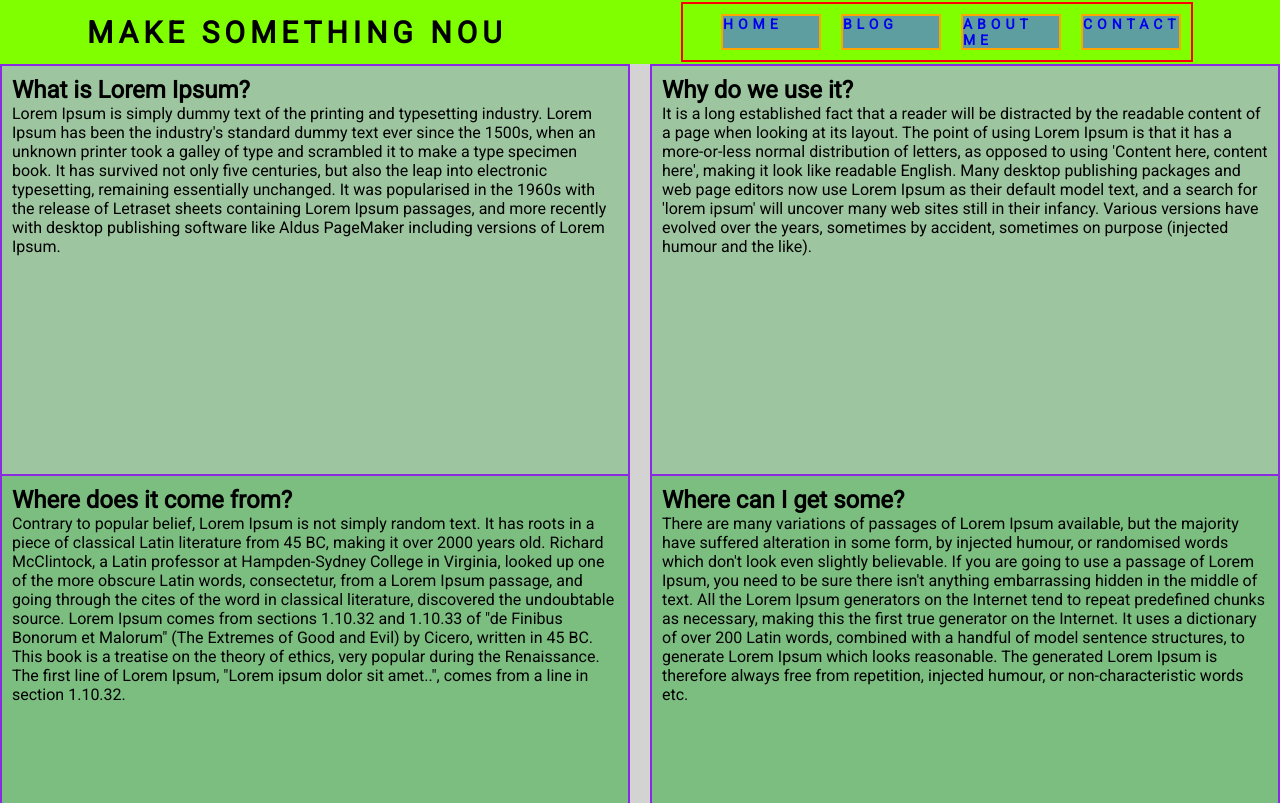
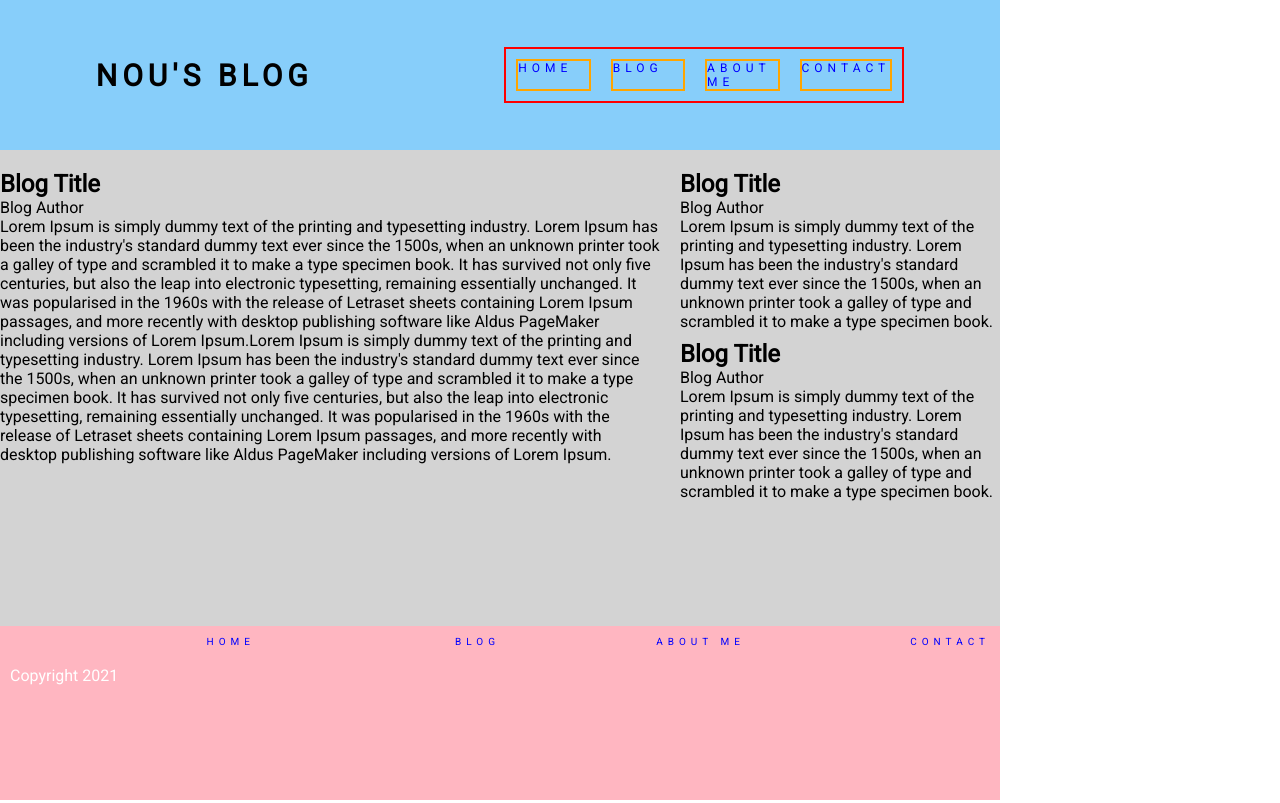
Before and after one commit to thaon14/UdacityProjects, a plain HTML site: page Blog/index.html in a window 1280 px wide. Shown: the top 803 px of the page. Drawn offline with Linux system fonts and the light colour scheme.

Commit message:
Update
Revised grid

```diff
--- a/Blog/css/styles.css
+++ b/Blog/css/styles.css
@@ -7,17 +7,24 @@
 body {
     font-family: 'Roboto', sans-serif;
     background: white;
+    width: auto;
 }
 
 .logo {
 
 }
 
+a:link {
+    color: blue;
+    text-decoration: none;
+}
+
 nav {
+    grid-area: header;
     display: flex;
     justify-content: space-around;
     align-items: center;
-    background-color:chartreuse;
+    background-color:lightskyblue;
     min-height: 8vh;
     text-transform: uppercase;
     letter-spacing: 5px;
@@ -30,46 +37,41 @@ nav {
     justify-content: flex-end;
     width: 40%;
     flex-wrap: wrap;
-    font-weight: bold;
-    font-size: 14px;
+    font-size: 12px;
 }
 
 .nav-item {
     list-style: none;
-    margin-right: 2rem;
+    /* margin-right: 2rem; */
+    flex:1;
 }
 
 .nav-item-1 {
-    color:blueviolet;
-    background: cadetblue;
+    /* color:blueviolet;
+    background: cadetblue; */
     border: 2px solid orange;
-    width: 100px;
     margin: 10px;
 }
 
 .nav-item-2 {
-    color:blueviolet;
-    background: cadetblue;
+    /* color:blueviolet;
+    background: cadetblue; */
     border: 2px solid orange;
-    width: 100px;
     margin: 10px;
 }
 
 .nav-item-3 {
-    color:blueviolet;
-    background: cadetblue;
+    /* color:blueviolet;
+    background: cadetblue; */
     border: 2px solid orange;
-    width: 100px;
     margin: 10px;
 }
 
 .nav-item-4 {
-    color:blueviolet;
-    background: cadetblue;
+    /* color:blueviolet;
+    background: cadetblue; */
     border: 2px solid orange;
-    width: 100px;
     margin: 10px;
-    flex-grow: 0;
 }
 
 .nav-item a {
@@ -79,34 +81,62 @@ nav {
 .main-content-grid {
     background: lightgray;
     display: grid;
-    grid-template-columns: repeat(2, 1fr);
-    grid-auto-rows: minmax(150px, auto);
+    grid-template-columns: repeat(3, 1fr);
+    grid-template-rows: repeat(2, 150px);
+    grid-template-areas:
+    "header header header"
+    "main-content main-content side-content-1"
+    "main-content main-content side-content-2"
+    "footer footer footer";
+    max-width: 1000px;
     grid-gap: 20px;
     height: 100vh;
-    justify-items: stretch;
-    align-items: stretch;
 }
 
-.grid-item-1 {
-    align-self: start;
-    justify-self: center;
+.main-content {
+    grid-area: main-content;
 }
 
-.grid-item-2 {
+.side-content-1 {
 
 }
 
-.grid-item-3 {
+.side-content-2 {
 
 }
 
-.grid-item-4 {
+.side-grid-item-1 {
+    grid-area: side-content-1;
+}
 
+.side-grid-item-2 {
+    grid-area: side-content-2;
 }
 
 .card {
-    height: 100vh;
     background: rgb(76, 175, 80, .4);
     padding: 10px;
     border: 2px solid blueviolet;
 }
+
+.footer {
+    grid-area: footer;
+    background-color: lightpink;
+    color: white;
+    padding: 10px;
+}
+
+.footer-nav {
+    display: flex;
+    justify-content: flex-end;
+    text-transform: uppercase;
+    letter-spacing: 5px;
+    font-size: 10px;
+    flex-wrap: wrap;
+    text-decoration: none;
+}
+
+.footer-nav-item {
+    flex: 1;
+    text-decoration: none;
+}
--- a/Blog/index.html
+++ b/Blog/index.html
@@ -7,9 +7,10 @@
         <title>Make Something Nou</title>
     </head>
 <body>
+    <div class="main-content-grid">
         <nav>
             <div class="logo">
-            <h1>Make Something Nou</h1>
+                <h1>Nou's Blog</h1>
             </div>
             <ul class="nav-list">
                 <li class="nav-item nav-item-1"><a href="index.html">Home</a></li>
@@ -18,26 +19,37 @@
                 <li class="nav-item nav-item-4"><a href="contact.html">Contact</a></li>
             </ul>
         </nav>
-    <main class="main-content-grid">
-        <article class="card grid-item-1">
-            <h2>What is Lorem Ipsum?</h2>
-            <p>Lorem Ipsum is simply dummy text of the printing and typesetting industry. Lorem Ipsum has been the industry's standard dummy text ever since the 1500s, when an unknown printer took a galley of type and scrambled it to make a type specimen book. It has survived not only five centuries, but also the leap into electronic typesetting, remaining essentially unchanged. It was popularised in the 1960s with the release of Letraset sheets containing Lorem Ipsum passages, and more recently with desktop publishing software like Aldus PageMaker including versions of Lorem Ipsum.</p>
-        </article>
-        <article class="card grid-item-2">
-            <h2>Why do we use it?</h2>
-            <p>It is a long established fact that a reader will be distracted by the readable content of a page when looking at its layout. The point of using Lorem Ipsum is that it has a more-or-less normal distribution of letters, as opposed to using 'Content here, content here', making it look like readable English. Many desktop publishing packages and web page editors now use Lorem Ipsum as their default model text, and a search for 'lorem ipsum' will uncover many web sites still in their infancy. Various versions have evolved over the years, sometimes by accident, sometimes on purpose (injected humour and the like).</p>
-        </article>
-        <article class="card grid-item-3">
-            <h2>Where does it come from?</h2>
-            <p>Contrary to popular belief, Lorem Ipsum is not simply random text. It has roots in a piece of classical Latin literature from 45 BC, making it over 2000 years old. Richard McClintock, a Latin professor at Hampden-Sydney College in Virginia, looked up one of the more obscure Latin words, consectetur, from a Lorem Ipsum passage, and going through the cites of the word in classical literature, discovered the undoubtable source. Lorem Ipsum comes from sections 1.10.32 and 1.10.33 of "de Finibus Bonorum et Malorum" (The Extremes of Good and Evil) by Cicero, written in 45 BC. This book is a treatise on the theory of ethics, very popular during the Renaissance. The first line of Lorem Ipsum, "Lorem ipsum dolor sit amet..", comes from a line in section 1.10.32.</p>
-        </article>
-        <article class="card grid-item-4">
-            <h2>Where can I get some?</h2>
-            <p>There are many variations of passages of Lorem Ipsum available, but the majority have suffered alteration in some form, by injected humour, or randomised words which don't look even slightly believable. If you are going to use a passage of Lorem Ipsum, you need to be sure there isn't anything embarrassing hidden in the middle of text. All the Lorem Ipsum generators on the Internet tend to repeat predefined chunks as necessary, making this the first true generator on the Internet. It uses a dictionary of over 200 Latin words, combined with a handful of model sentence structures, to generate Lorem Ipsum which looks reasonable. The generated Lorem Ipsum is therefore always free from repetition, injected humour, or non-characteristic words etc.</p>
+        <main class="main-content">
+            <article class="blog-details">
+                <h2>Blog Title</h2>
+                <p class="blog_author">Blog Author</p>
+                <p class="blog-desc"></p>Lorem Ipsum is simply dummy text of the printing and typesetting industry. Lorem Ipsum has been the industry's standard dummy text ever since the 1500s, when an unknown printer took a galley of type and scrambled it to make a type specimen book. It has survived not only five centuries, but also the leap into electronic typesetting, remaining essentially unchanged. It was popularised in the 1960s with the release of Letraset sheets containing Lorem Ipsum passages, and more recently with desktop publishing software like Aldus PageMaker including versions of Lorem Ipsum.Lorem Ipsum is simply dummy text of the printing and typesetting industry. Lorem Ipsum has been the industry's standard dummy text ever since the 1500s, when an unknown printer took a galley of type and scrambled it to make a type specimen book. It has survived not only five centuries, but also the leap into electronic typesetting, remaining essentially unchanged. It was popularised in the 1960s with the release of Letraset sheets containing Lorem Ipsum passages, and more recently with desktop publishing software like Aldus PageMaker including versions of Lorem Ipsum.</p>
             </article>
         </main>
+        <aside class="side-content-1">
+            <article class="blog-details">
+                <h2>Blog Title</h2>
+                <p class="blog_author">Blog Author</p>
+                <p class="blog-desc"></p>Lorem Ipsum is simply dummy text of the printing and typesetting industry. Lorem Ipsum has been the industry's standard dummy text ever since the 1500s, when an unknown printer took a galley of type and scrambled it to make a type specimen book.</p>
+            </article>
+        </aside>
+        <aside class="side-content-2">
+            <article class="blog-details">
+                <h2>Blog Title</h2>
+                <p class="blog_author">Blog Author</p>
+                <p class="blog-desc"></p>Lorem Ipsum is simply dummy text of the printing and typesetting industry. Lorem Ipsum has been the industry's standard dummy text ever since the 1500s, when an unknown printer took a galley of type and scrambled it to make a type specimen book.</p>
+            </article>
+        </aside>
         <footer class="footer">
+            <ul class="footer-nav">
+                <li class="footer-nav footer-nav-item"><a href="index.html">Home</a></li>
+                <li class="footer-nav footer-nav-item"><a href="blog.html">Blog</a></li>
+                <li class="footer-nav footer-nav-item"><a href="aboutme.html">About Me</a></li>
+                <li class="footer-nav footer-nav-item"><a href="contact.html">Contact</a></li>
+            </ul>
+            <br/>
             <p>Copyright 2021</p>
         </footer>
+    </div>
 </body>
 </html>
```
Lines whose indentation alone changed are shown as unchanged.
